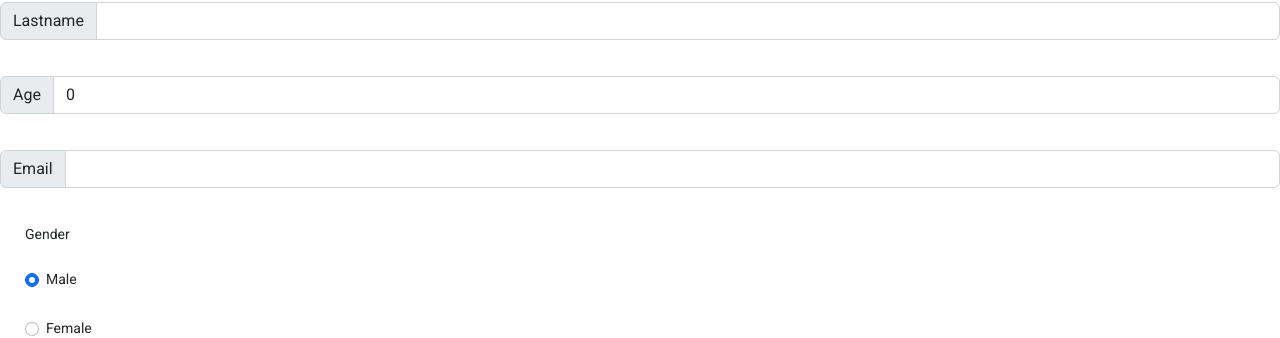
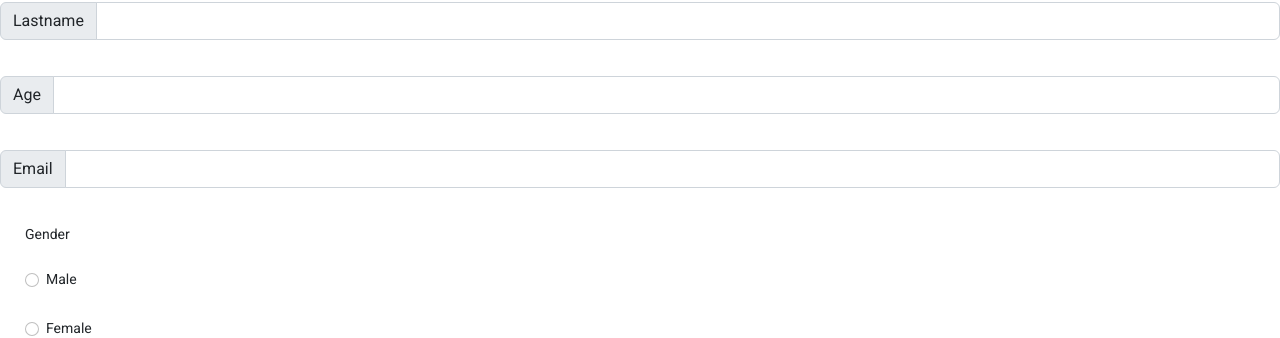
Before and after one commit to Parnava07/IIHT-H-T_7.0_AllCode_28-11-22, an Angular app in the folder Client_side/helloworld/: page /register in a window 1280 px wide. Shown: the part 226-564 px from the top of the page. Built offline with nearby package versions, Linux system fonts and the light colour scheme.

Commit message:
added service entity

```diff
--- /dev/null
+++ b/Client_side/helloworld/db.json
@@ -0,0 +1,11 @@
+{
+    "users":[
+        {
+            "firstname":"Parnava",
+            "lastname":"Kundu",
+            "age":25,
+            "email":"pk@gmail.com",
+            "id":1
+        }
+    ]
+}
--- a/Client_side/helloworld/package.json
+++ b/Client_side/helloworld/package.json
@@ -21,6 +21,7 @@
     "@angular/platform-browser-dynamic": "^14.2.0",
     "@angular/router": "^14.2.0",
     "bootstrap": "^5.2.3",
+    "json-server": "^0.17.1",
     "rxjs": "~7.5.0",
     "tslib": "^2.3.0",
     "zone.js": "~0.11.4"
--- a/Client_side/helloworld/src/app/app.module.ts
+++ b/Client_side/helloworld/src/app/app.module.ts
@@ -12,6 +12,7 @@ import { MatListModule } from '@angular/material/list';
 import { MatMenuModule } from '@angular/material/menu';
 import { AboutComponent } from './components/about/about.component';
 import { ContactusComponent } from './components/contactus/contactus.component';
+import { HttpClientModule } from '@angular/common/http';
 
 @NgModule({
   declarations: [
@@ -28,7 +29,8 @@ import { ContactusComponent } from './components/contactus/contactus.component';
     FormsModule,
     NoopAnimationsModule,
     MatListModule,
-    MatMenuModule
+    MatMenuModule,
+    HttpClientModule
   ],
   providers: [],
   bootstrap: [AppComponent]
--- a/Client_side/helloworld/src/app/components/home/home.component.html
+++ b/Client_side/helloworld/src/app/components/home/home.component.html
@@ -1 +1,2 @@
-<p>home works!</p>
+<img style="width: 1650px; height: 600px;
+"src="https://encrypted-tbn0.gstatic.com/images?q=tbn:ANd9GcS5hhDTmPqobhHB_Ug4Q6GeIXa93QxZmW_N7g&usqp=CAU">
--- a/Client_side/helloworld/src/app/components/user-forms/user-forms.component.ts
+++ b/Client_side/helloworld/src/app/components/user-forms/user-forms.component.ts
@@ -1,4 +1,5 @@
 import { Component, OnInit } from '@angular/core';
+import User from 'src/app/entity/user';
 
 @Component({
   selector: 'app-user-forms',
@@ -9,16 +10,12 @@ export class UserFormsComponent implements OnInit {
 
   title: String = 'Please Fill the below form';
 
-  firstname: String ='';
-  lastname: String ='';
-  age = 0;
-  email: String ='';
-  gender: String ='male';
+  user: User = new User();
 
   save(){
-    console.log('Hello ' + this.firstname + '' +
-    this.lastname);
-    console.log('Your Email Id is ' + this.email);
+    console.log('Hello ' + this.user.firstname + '' +
+    this.user.lastname);
+    console.log('Your Email Id is ' + this.user.email);
   }
 
   constructor() { }
--- /dev/null
+++ b/Client_side/helloworld/src/app/entity/user.ts
@@ -0,0 +1,7 @@
+export default class User {
+    firstname: String = '';
+    lastname: String = '';
+    age = 0;
+    email: String = '';
+    gender: String = 'male';
+}
```
Also changed, not shown: Client_side/helloworld/src/app/services/user.service.ts (added, +13 -0 lines), 2 other files (tests, documents, lock files or other folders).
